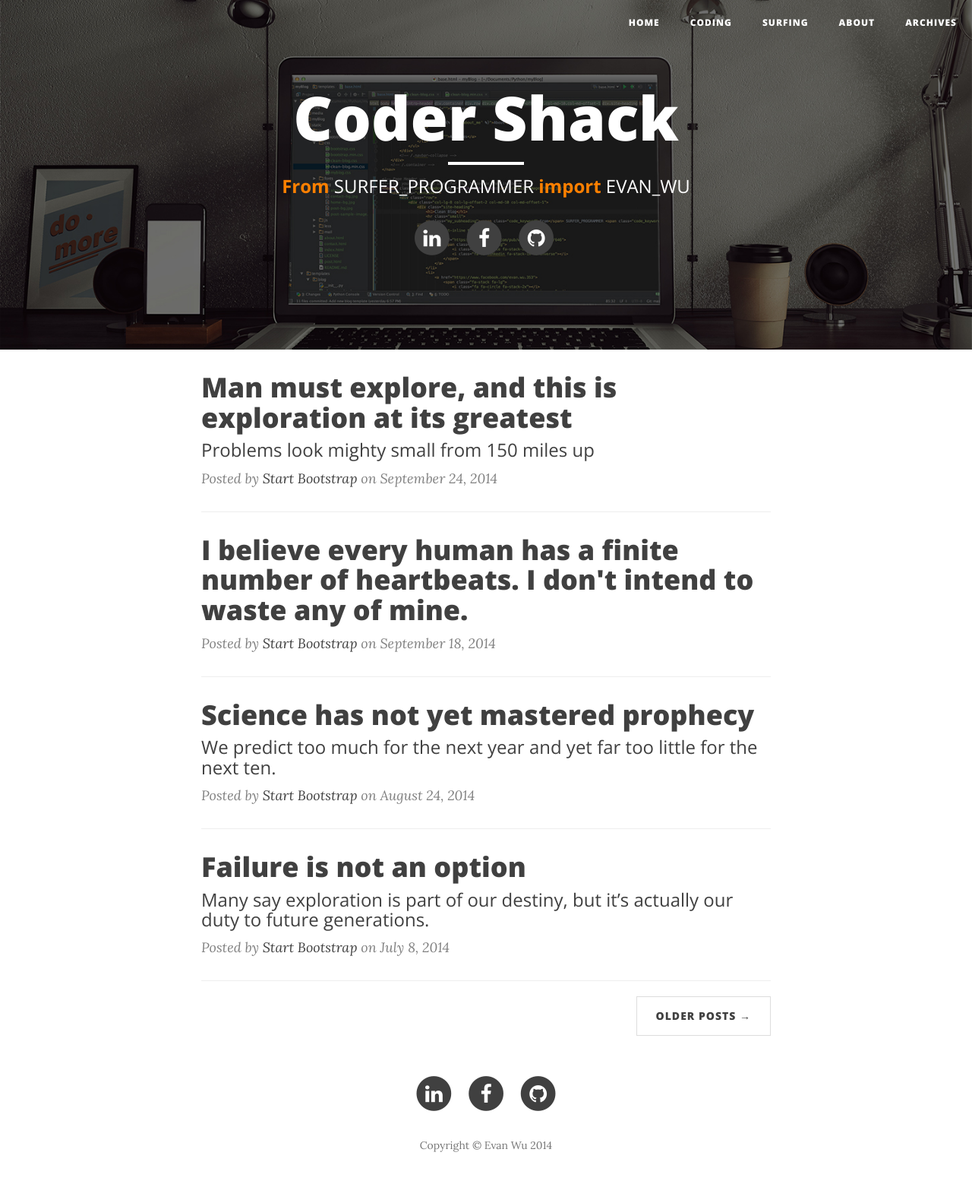
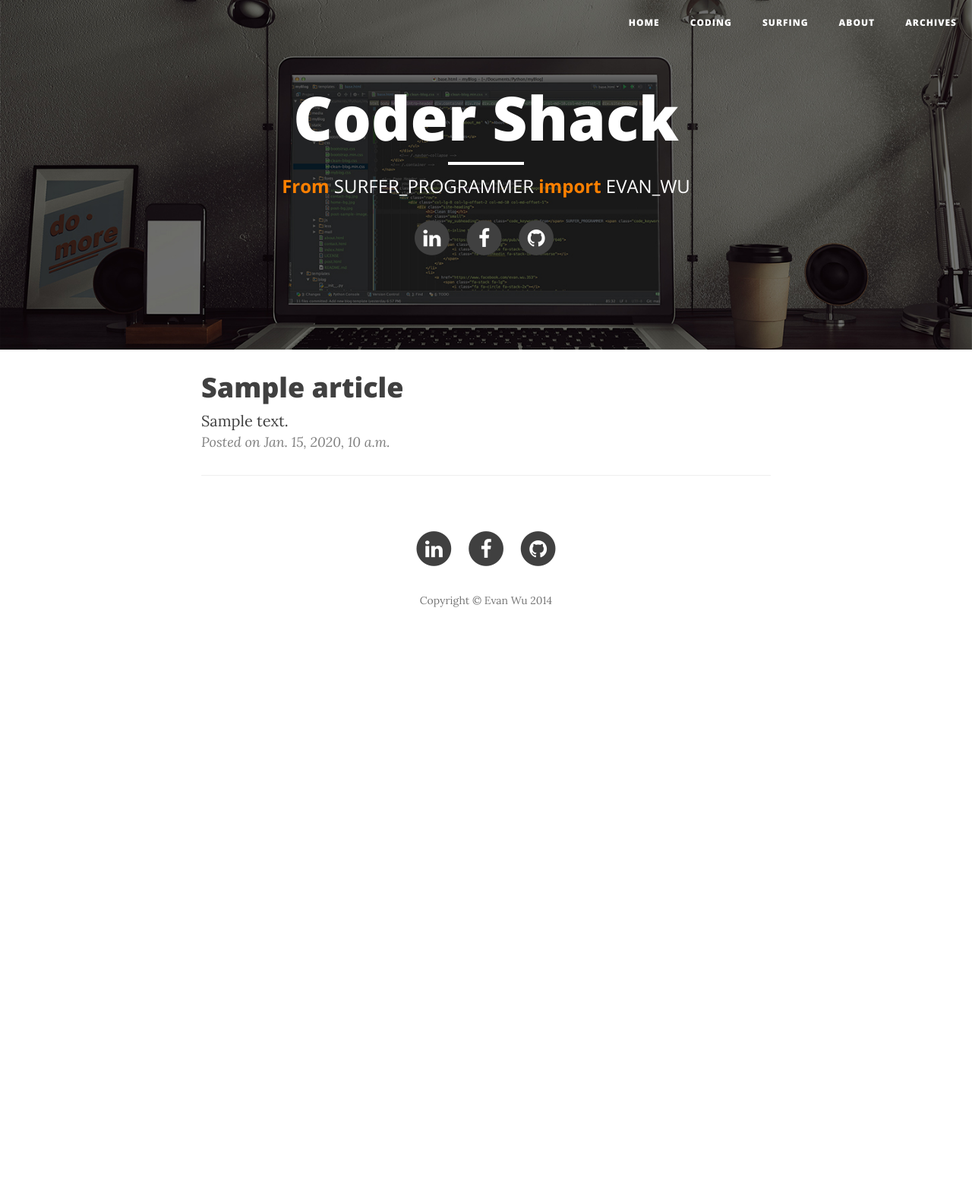
Before and after one commit to wenyaowu/myBlog, a Django app: page /blog/ in a window 1280 px wide. Shown: the whole page at 76% size. After the commit the page ends 799 px from the top, so only its background shows below. Run offline with Django 3.2, Linux system fonts and the light colour scheme; tables that the repository leaves empty hold one stand-in row (values such as "Sample post"); some libraries are stand-ins or nearby versions.

Commit message:
Add markdown to the Article Model

```diff
--- a/blog/admin.py
+++ b/blog/admin.py
@@ -1,5 +1,6 @@
 from django.contrib import admin
 from models import Category, Article
+from django_markdown.admin import MarkdownModelAdmin
 # Register your models here.
 
 
@@ -7,7 +8,7 @@ class CategoryAdmin(admin.ModelAdmin):
     prepopulated_fields = {'slug': ('name',)}
 
 
-class ArticleAdmin(admin.ModelAdmin):
+class ArticleAdmin(MarkdownModelAdmin):
     prepopulated_fields = {'slug': ('title',)}
 
 admin.site.register(Category, CategoryAdmin)
--- a/blog/models.py
+++ b/blog/models.py
@@ -1,7 +1,12 @@
 from datetime import datetime
 from django.db import models
 from django.template.defaultfilters import slugify
+from django_markdown.models import MarkdownField
 # Create your models here.
+
+class ArticleQuerySet(models.QuerySet):
+    def published(self):
+        return self.filter(publish=True)
 
 class Category(models.Model):
     name = models.CharField(max_length=128, unique=True)
@@ -16,11 +21,15 @@ class Category(models.Model):
 class Article(models.Model):
     title = models.CharField(max_length=128, unique=True)
     slug = models.SlugField(unique=True, default='')
-    text = models.TextField(blank=True)
+    text = MarkdownField()
     pub_datetime = models.DateTimeField(default=datetime.now, blank=True)
+    mod_date_time = models.DateTimeField(auto_now=True)
     category = models.ForeignKey(Category, null=True)
     views = models.IntegerField(default=0)
     replies = models.IntegerField(default=0)
+    publish = models.BooleanField(default=True)
+
+    objects = ArticleQuerySet.as_manager()
 
     def __unicode__(self):
         return self.title
@@ -28,3 +37,8 @@ class Article(models.Model):
     def save(self, *args, **kargs):
         self.slug = slugify(self.title)
         super(Article, self).save(*args, **kargs)
+
+    class Meta:
+        verbose_name = 'Blog Article'
+        verbose_name_plural = 'Blog Articles'
+        ordering = ["-pub_datetime"]
--- a/blog/views.py
+++ b/blog/views.py
@@ -8,6 +8,8 @@ from blog.models import Article, Category
 
 def index(request):
     context_dict = {'header_image': 'home.jpg', 'header_title':'Coder Shack'}
+    articles = Article.objects.all()[:5]
+    context_dict['articles'] =articles
     return render(request, 'blog/index.html', context_dict)
 
 
--- a/myBlog/urls.py
+++ b/myBlog/urls.py
@@ -7,10 +7,10 @@ urlpatterns = patterns('',
     # url(r'^$', 'myBlog.views.home', name='home'),
     # url(r'^blog/', include('blog.urls')),
 
-    url(r'^admin/', include(admin.site.urls)),
+    url(r'^admin/', include(admin.site.urls)), # enable admin site
     # http://DomainName/blog/ ---> go to blog.urls
     url(r'^blog/', include('blog.urls')),
-
+    url(r'^markdown/', include("django_markdown.urls")),
 )
 
 #if settings.DEBUG:
--- a/templates/base.html
+++ b/templates/base.html
@@ -9,7 +9,7 @@
     <meta name="description" content="">
     <meta name="author" content="">
 
-    <title>Clean Blog</title>
+    <title></title>
 
     <!-- Bootstrap Core CSS -->
     <link href="/static/startbootstrap-clean-blog/css/bootstrap.min.css" rel="stylesheet">
--- a/templates/blog/article.html
+++ b/templates/blog/article.html
@@ -4,8 +4,6 @@
 {% load staticfiles %}
 
 {% block body %}
-<h1 class="intro-header text-center">{{ article.title }}</h1>
-    </br>
+<h1>{{ article.title }}</h1>
 
-    <p>{{ article.text }}</p>
 {% endblock %}
--- a/templates/blog/index.html
+++ b/templates/blog/index.html
@@ -1,5 +1,6 @@
 <!DOCTYPE html>
 {% extends 'base.html' %}
+{% load django_markdown %}
 
 {% load staticfiles %}
 
@@ -10,65 +11,21 @@
         <div class="row">
             <div class="col-lg-8 col-lg-offset-2 col-md-10 col-md-offset-1">
 
-
+        {% for article in articles %}
 
                 <div class="post-preview">
                     <a href="post.html">
                         <h2 class="post-title">
-                            Man must explore, and this is exploration at its greatest
-                        </h2>
-                        <h3 class="post-subtitle">
-                            Problems look mighty small from 150 miles up
-                        </h3>
-                    </a>
-                    <p class="post-meta">Posted by <a href="#">Start Bootstrap</a> on September 24, 2014</p>
-                </div>
-                <hr>
-                <div class="post-preview">
-                    <a href="post.html">
-                        <h2 class="post-title">
-                            I believe every human has a finite number of heartbeats. I don't intend to waste any of mine.
+                            {{ article.title }}
                         </h2>
                     </a>
-                    <p class="post-meta">Posted by <a href="#">Start Bootstrap</a> on September 18, 2014</p>
+                    {{ article.text | markdown }}
+                    <p class="post-meta">Posted on {{ article.pub_datetime }}</p>
                 </div>
                 <hr>
 
+        {% endfor %}
 
-
-
-
-
-                <div class="post-preview">
-                    <a href="post.html">
-                        <h2 class="post-title">
-                            Science has not yet mastered prophecy
-                        </h2>
-                        <h3 class="post-subtitle">
-                            We predict too much for the next year and yet far too little for the next ten.
-                        </h3>
-                    </a>
-                    <p class="post-meta">Posted by <a href="#">Start Bootstrap</a> on August 24, 2014</p>
-                </div>
-                <hr>
-                <div class="post-preview">
-                    <a href="post.html">
-                        <h2 class="post-title">
-                            Failure is not an option
-                        </h2>
-                        <h3 class="post-subtitle">
-                            Many say exploration is part of our destiny, but it’s actually our duty to future generations.
-                        </h3>
-                    </a>
-                    <p class="post-meta">Posted by <a href="#">Start Bootstrap</a> on July 8, 2014</p>
-                </div>
-                <hr>
-                <!-- Pager -->
-                <ul class="pager">
-                    <li class="next">
-                        <a href="#">Older Posts &rarr;</a>
-                    </li>
-                </ul>
             </div>
         </div>
     </div>
```
Also changed, not shown: myBlog/settings.py (+7 -3 lines).
